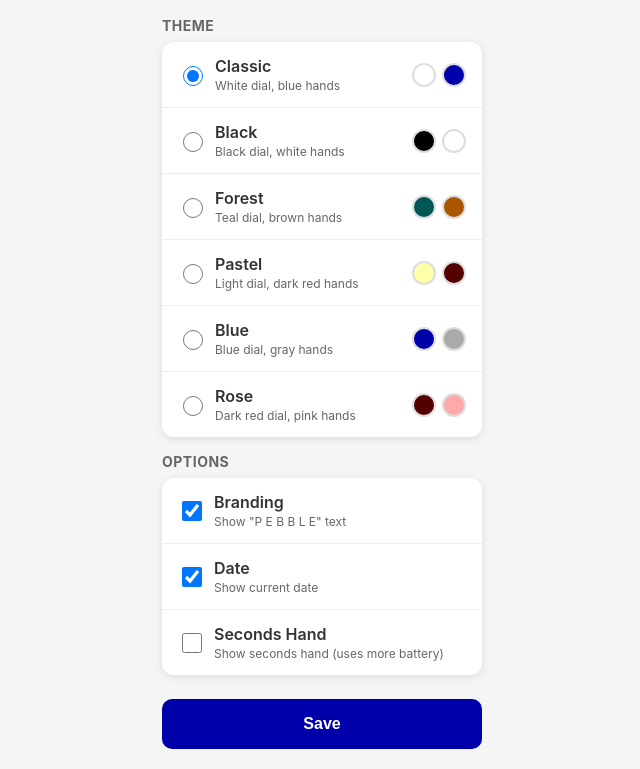
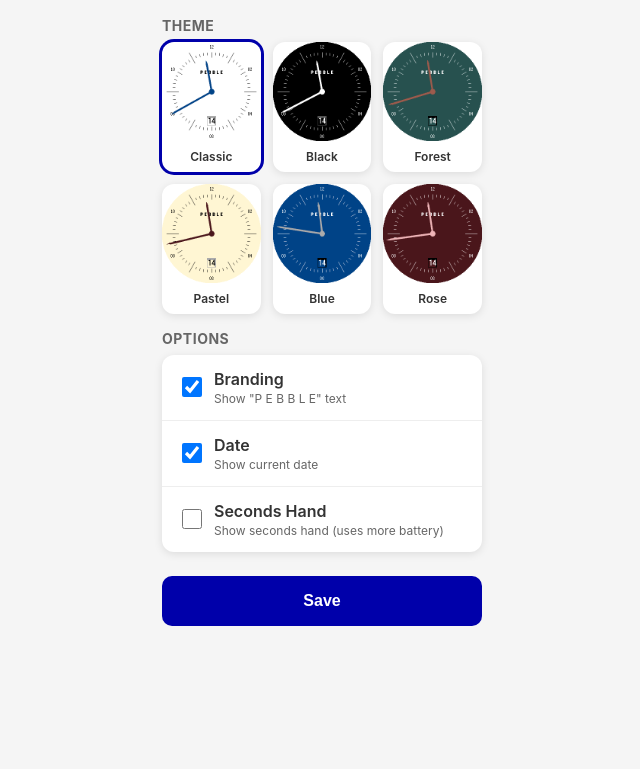
Before and after one commit to MVogge/pebble-naos-watchface, a website: page src/pkjs/config.html in a window 1280 px wide. Shown: the part 60-829 px from the top of the page, without its empty margins (318-958 px from the left). After the commit the page ends 800 px from the top, so only its background shows below. Drawn offline with Linux system fonts and the light colour scheme.

Commit message:
Use screenshots in config page instead of colored dots

```diff
--- a/src/pkjs/config.html
+++ b/src/pkjs/config.html
@@ -29,14 +29,53 @@
       text-transform: uppercase;
       letter-spacing: 0.5px;
     }
-    .theme-list, .option-list {
+    .theme-grid {
+      display: grid;
+      grid-template-columns: repeat(3, 1fr);
+      gap: 12px;
+      margin-bottom: 16px;
+    }
+    .theme-item {
+      background: white;
+      border-radius: 12px;
+      overflow: hidden;
+      box-shadow: 0 2px 8px rgba(0,0,0,0.1);
+      cursor: pointer;
+      transition: transform 0.2s, box-shadow 0.2s;
+      position: relative;
+    }
+    .theme-item:hover {
+      transform: translateY(-2px);
+      box-shadow: 0 4px 12px rgba(0,0,0,0.15);
+    }
+    .theme-item.selected {
+      box-shadow: 0 0 0 3px #0000aa;
+    }
+    .theme-item input {
+      position: absolute;
+      opacity: 0;
+      cursor: pointer;
+    }
+    .theme-preview-img {
+      width: 100%;
+      height: auto;
+      display: block;
+    }
+    .theme-name {
+      text-align: center;
+      padding: 8px;
+      font-size: 12px;
+      font-weight: 600;
+      color: #333;
+    }
+    .option-list {
       background: white;
       border-radius: 12px;
       overflow: hidden;
       box-shadow: 0 2px 8px rgba(0,0,0,0.1);
       margin-bottom: 16px;
     }
-    .theme-option, .option-item {
+    .option-item {
       display: flex;
       align-items: center;
       padding: 14px 16px;
@@ -44,39 +83,29 @@
       border-bottom: 1px solid #eee;
       transition: background 0.2s;
     }
-    .theme-option:last-child, .option-item:last-child {
+    .option-item:last-child {
       border-bottom: none;
     }
-    .theme-option:hover, .option-item:hover {
+    .option-item:hover {
       background: #f9f9f9;
     }
-    .theme-option input[type="radio"], .option-item input[type="checkbox"] {
+    .option-item input[type="checkbox"] {
       width: 20px;
       height: 20px;
       margin-right: 12px;
       cursor: pointer;
     }
-    .theme-info, .option-info {
+    .option-info {
       flex: 1;
     }
-    .theme-name, .option-name {
+    .option-name {
       font-weight: 600;
       color: #333;
       margin-bottom: 2px;
     }
-    .theme-desc, .option-desc {
+    .option-desc {
       font-size: 12px;
       color: #666;
-    }
-    .theme-preview {
-      display: flex;
-      gap: 6px;
-    }
-    .color-dot {
-      width: 24px;
-      height: 24px;
-      border-radius: 50%;
-      border: 2px solid #ddd;
     }
     .btn-save {
       width: 100%;
@@ -100,77 +129,41 @@
     <h1>Naos Watchface</h1>
 
     <h2>Theme</h2>
-    <div class="theme-list">
-      <label class="theme-option">
+    <div class="theme-grid">
+      <label class="theme-item" data-theme="0">
         <input type="radio" name="theme" value="0" checked>
-        <div class="theme-info">
+        <img src="../../resources/white.png" alt="Classic" class="theme-preview-img">
         <div class="theme-name">Classic</div>
-          <div class="theme-desc">White dial, blue hands</div>
-        </div>
-        <div class="theme-preview">
-          <div class="color-dot" style="background: #ffffff;"></div>
-          <div class="color-dot" style="background: #0000aa;"></div>
-        </div>
       </label>
 
-      <label class="theme-option">
+      <label class="theme-item" data-theme="1">
         <input type="radio" name="theme" value="1">
-        <div class="theme-info">
+        <img src="../../resources/black.png" alt="Black" class="theme-preview-img">
         <div class="theme-name">Black</div>
-          <div class="theme-desc">Black dial, white hands</div>
-        </div>
-        <div class="theme-preview">
-          <div class="color-dot" style="background: #000000;"></div>
-          <div class="color-dot" style="background: #ffffff;"></div>
-        </div>
       </label>
 
-      <label class="theme-option">
+      <label class="theme-item" data-theme="2">
         <input type="radio" name="theme" value="2">
-        <div class="theme-info">
+        <img src="../../resources/forest.png" alt="Forest" class="theme-preview-img">
         <div class="theme-name">Forest</div>
-          <div class="theme-desc">Teal dial, brown hands</div>
-        </div>
-        <div class="theme-preview">
-          <div class="color-dot" style="background: #005555;"></div>
-          <div class="color-dot" style="background: #aa5500;"></div>
-        </div>
       </label>
 
-      <label class="theme-option">
+      <label class="theme-item" data-theme="3">
         <input type="radio" name="theme" value="3">
-        <div class="theme-info">
+        <img src="../../resources/pastel.png" alt="Pastel" class="theme-preview-img">
         <div class="theme-name">Pastel</div>
-          <div class="theme-desc">Light dial, dark red hands</div>
-        </div>
-        <div class="theme-preview">
-          <div class="color-dot" style="background: #ffffaa;"></div>
-          <div class="color-dot" style="background: #550000;"></div>
-        </div>
       </label>
 
-      <label class="theme-option">
+      <label class="theme-item" data-theme="4">
         <input type="radio" name="theme" value="4">
-        <div class="theme-info">
+        <img src="../../resources/blue.png" alt="Blue" class="theme-preview-img">
         <div class="theme-name">Blue</div>
-          <div class="theme-desc">Blue dial, gray hands</div>
-        </div>
-        <div class="theme-preview">
-          <div class="color-dot" style="background: #0000aa;"></div>
-          <div class="color-dot" style="background: #aaaaaa;"></div>
-        </div>
       </label>
 
-      <label class="theme-option">
+      <label class="theme-item" data-theme="5">
         <input type="radio" name="theme" value="5">
-        <div class="theme-info">
+        <img src="../../resources/rose.png" alt="Rose" class="theme-preview-img">
         <div class="theme-name">Rose</div>
-          <div class="theme-desc">Dark red dial, pink hands</div>
-        </div>
-        <div class="theme-preview">
-          <div class="color-dot" style="background: #550000;"></div>
-          <div class="color-dot" style="background: #ffaaaa;"></div>
-        </div>
       </label>
     </div>
 
@@ -231,7 +224,39 @@
     // Initialize UI
     document.querySelectorAll('input[name="theme"]').forEach(function(radio) {
       radio.checked = (parseInt(radio.value) === settings.theme);
+      updateThemeSelection(parseInt(radio.value));
     });
+
+    // Add click handlers for visual selection
+    document.querySelectorAll('.theme-item').forEach(function(item) {
+      item.addEventListener('click', function() {
+        var themeId = this.getAttribute('data-theme');
+        document.querySelectorAll('input[name="theme"]').forEach(function(radio) {
+          radio.checked = (radio.value === themeId);
+        });
+        updateAllThemeSelections();
+      });
+    });
+
+    function updateThemeSelection(themeId) {
+      var item = document.querySelector('.theme-item[data-theme="' + themeId + '"]');
+      if (item) {
+        var radio = item.querySelector('input[type="radio"]');
+        if (radio.checked) {
+          item.classList.add('selected');
+        } else {
+          item.classList.remove('selected');
+        }
+      }
+    }
+
+    function updateAllThemeSelections() {
+      document.querySelectorAll('.theme-item').forEach(function(item) {
+        var themeId = item.getAttribute('data-theme');
+        updateThemeSelection(parseInt(themeId));
+      });
+    }
+
     document.getElementById('branding').checked = settings.branding;
     document.getElementById('date').checked = settings.date;
     document.getElementById('seconds').checked = settings.seconds;
```
Also changed, not shown: resources/black.png (added), resources/blue.png (added), resources/forest.png (added), resources/pastel.png (added), resources/rose.png (added), resources/white.png (added), 1 other file. Lines whose indentation alone changed are shown as unchanged.
